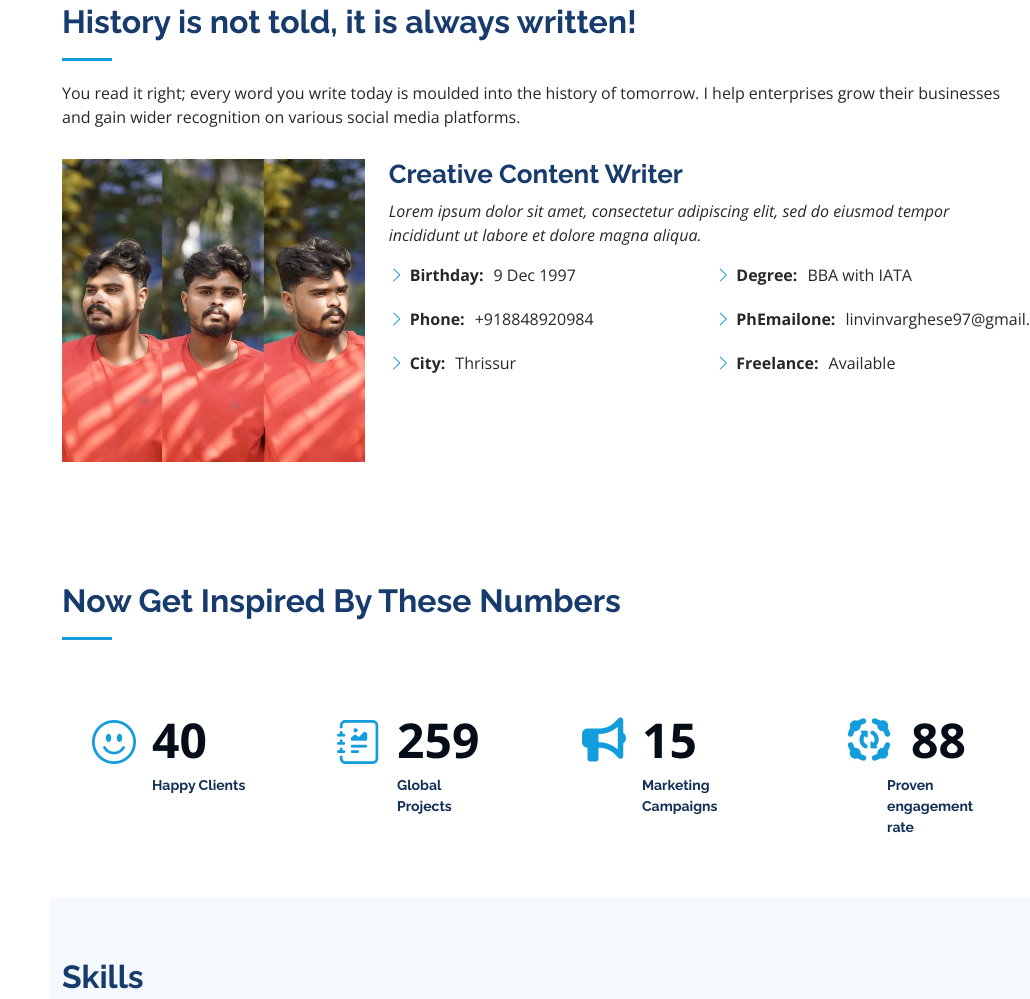
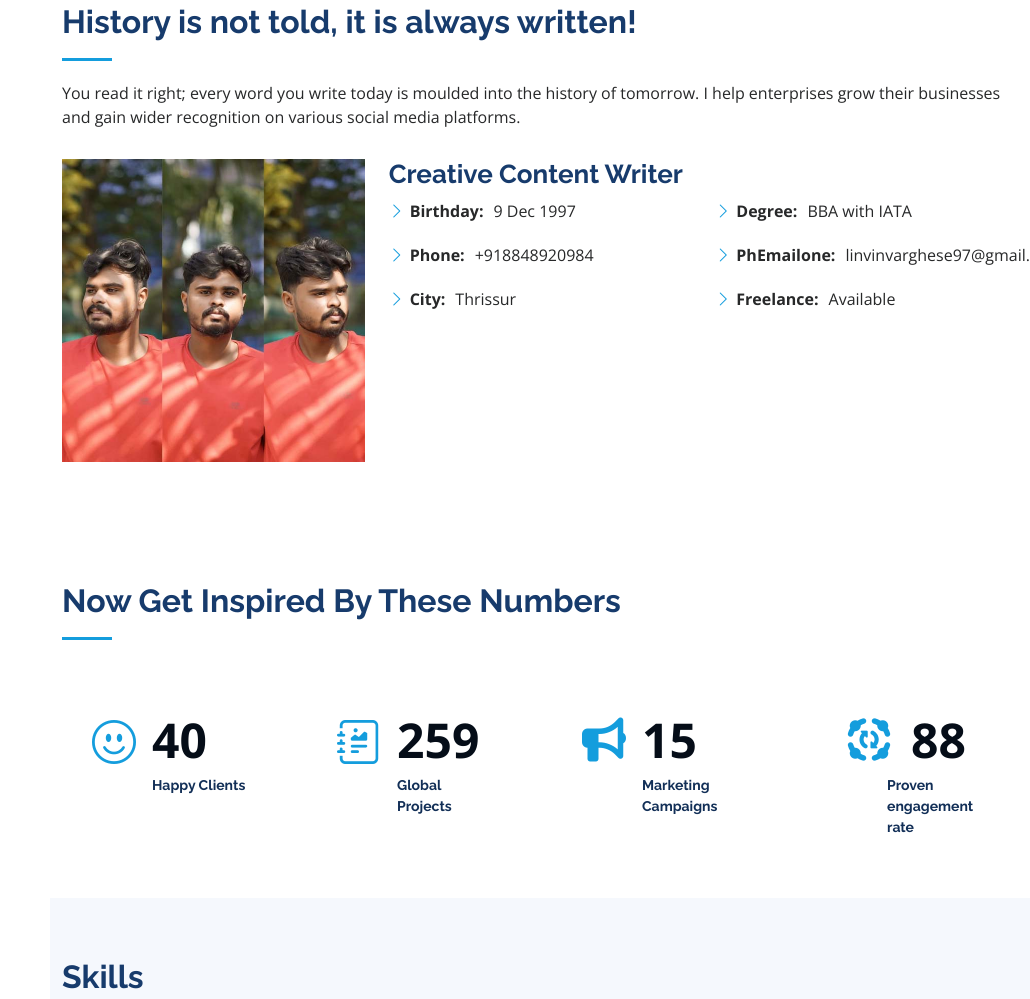
Before and after one commit to linvin97/Portfolio, a plain HTML site: page index.html in a window 1280 px wide. Shown: the part 857-1856 px from the top of the page, without its empty margins (250-1280 px from the left). Drawn offline with nearby package versions, Linux system fonts and the light colour scheme.

Commit message:
Update index.html

```diff
--- a/index.html
+++ b/index.html
@@ -96,10 +96,6 @@
           </div>
           <div class="col-lg-8 pt-4 pt-lg-0 content" data-aos="fade-left">
             <h3>Creative Content Writer</h3>
-            <p class="fst-italic">
-              Lorem ipsum dolor sit amet, consectetur adipiscing elit, sed do eiusmod tempor incididunt ut labore et dolore
-              magna aliqua.
-            </p>
             <div class="row">
               <div class="col-lg-6">
                 <ul>
```
